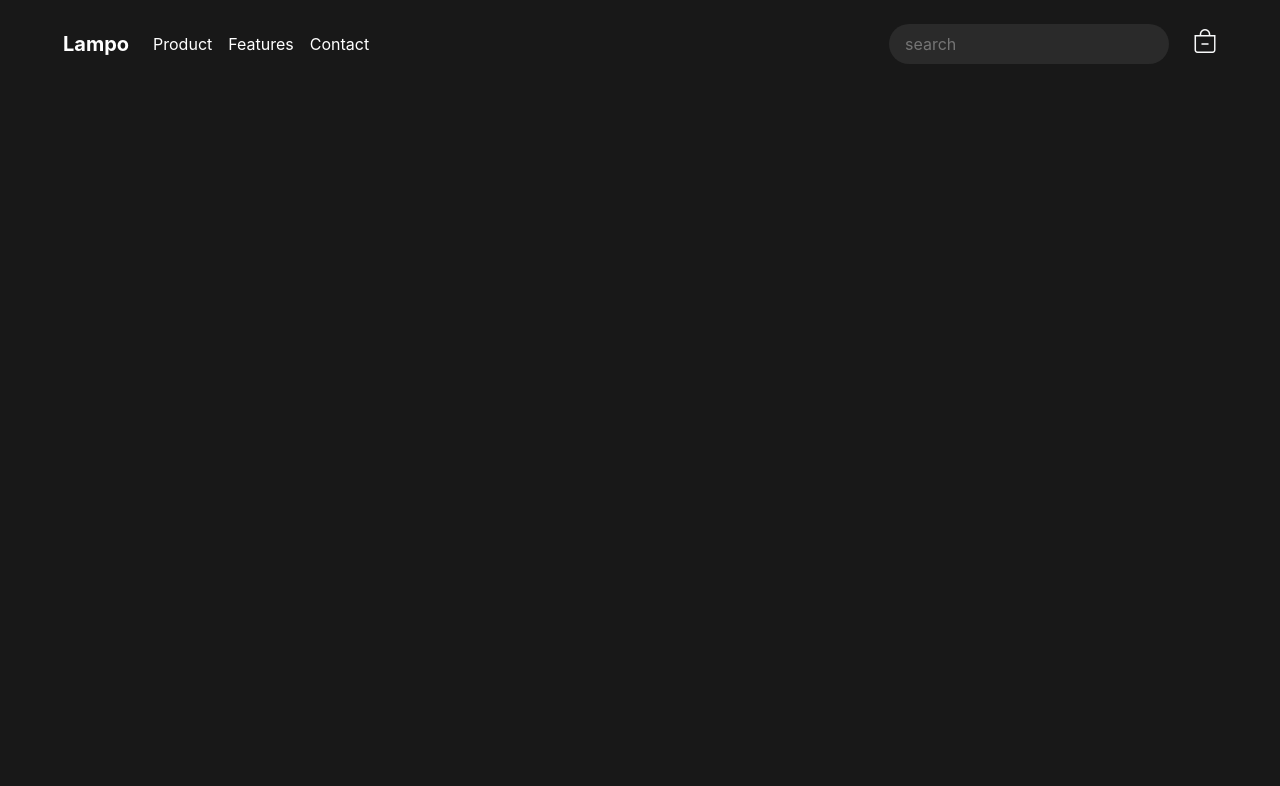
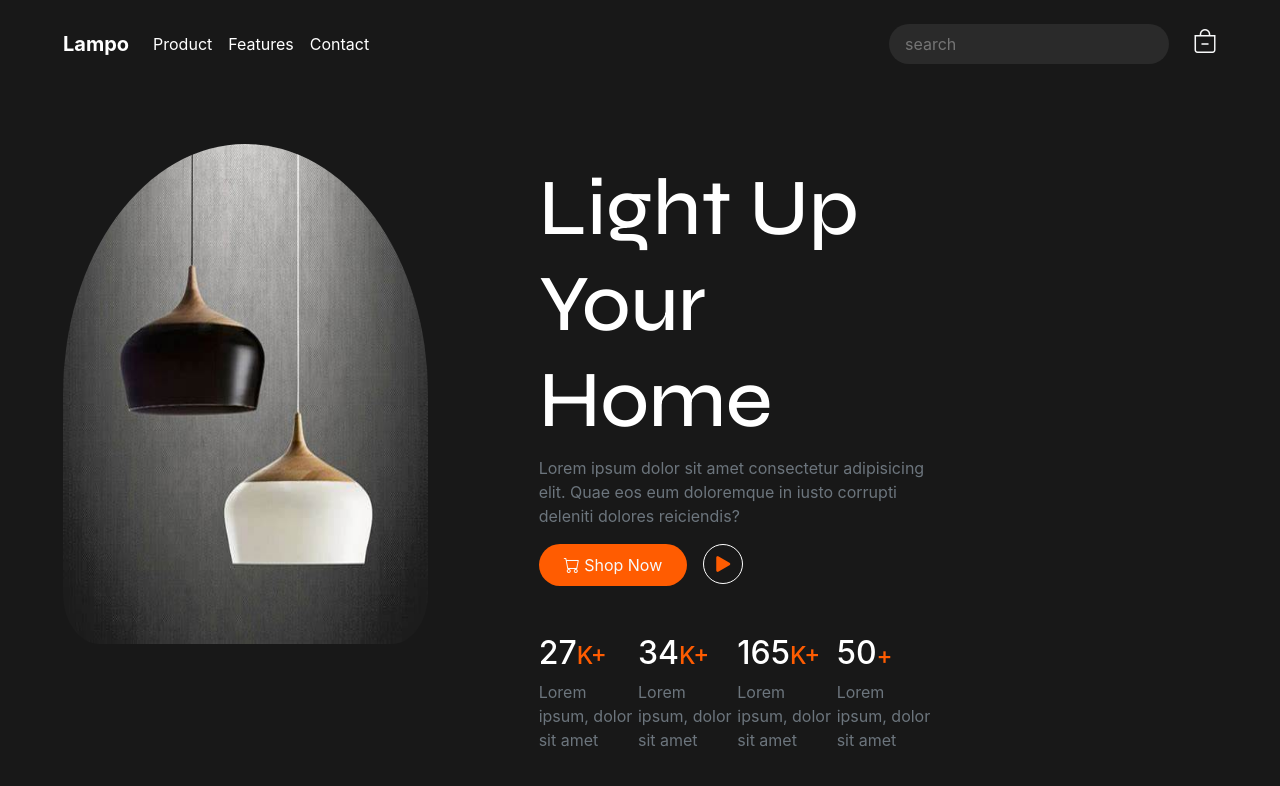
Before and after one commit to AliKarimNemati/lampo, a Nuxt app: page / in a window 1280 px wide. Shown: the top 786 px of the page. Built offline with nearby package versions, Linux system fonts and the light colour scheme.

Commit message:
hero section created

```diff
--- /dev/null
+++ b/components/HeroSection.vue
@@ -0,0 +1,112 @@
+<template>
+  <div>
+    <div class="d-flex p-5">
+      <div class="hero-img col-4">
+        <img src="../assets/img/chandelier5.jpg" class="w-100 h-100" />
+      </div>
+
+      <div class="col-5 pr-5 pl-5 ml-5 mt-3">
+        <h1 class="header-txt">Light Up Your Home</h1>
+        <p class="text-secondary">
+          Lorem ipsum dolor sit amet consectetur adipisicing elit. Quae eos eum
+          doloremque in iusto corrupti deleniti dolores reiciendis?
+        </p>
+        <div class="d-flex">
+          <nuxt-link
+            to="/"
+            class="
+              bi bi-cart
+              text-light
+              btn
+              shop-btn
+              rounded-pill
+              p-2
+              pl-4
+              pr-4
+              mr-3
+            "
+          >
+            Shop Now</nuxt-link
+          >
+          <div class="play-icon">
+            <i class="bi bi-play-fill h3"></i>
+          </div>
+        </div>
+
+        <div class="mt-5 d-flex">
+          <div>
+            <h2>27<span class="k">K+</span></h2>
+            <p class="text-secondary">
+              Lorem ipsum, dolor sit amet
+            </p>
+          </div>
+          <div>
+            <h2>34<span class="k">K+</span></h2>
+            <p class="text-secondary">
+              Lorem ipsum, dolor sit amet
+            </p>
+          </div>
+          <div>
+            <h2>165<span class="k">K+</span></h2>
+            <p class="text-secondary">
+              Lorem ipsum, dolor sit amet
+            </p>
+          </div>
+          <div>
+            <h2>50<span class="k">+</span></h2>
+            <p class="text-secondary">
+              Lorem ipsum, dolor sit amet
+            </p>
+          </div>
+        </div>
+      </div>
+    </div>
+  </div>
+</template>
+
+<script>
+export default {};
+</script>
+
+<style>
+@font-face {
+  font-family: syne;
+  src: url(../assets/font/Syne-VariableFont_wght.ttf);
+}
+.header-txt {
+  font-family: syne;
+  font-size: 5rem;
+}
+.hero-img {
+  height: 500px;
+}
+.hero-img img {
+  border-radius: 50% 50% 10% 10%;
+}
+.shop-btn {
+  background: #ff5c01;
+}
+.play-icon {
+  border: 1px solid #fff;
+  border-radius: 50%;
+  width: 40px;
+  height: 40px;
+  transition: 0.5s;
+}
+
+.play-icon i {
+  display: flex;
+  justify-content: center;
+  padding-top: 5px;
+  padding-bottom: 5px;
+  color: #ff5c01;
+}
+
+.play-icon:hover {
+  background: #fff;
+}
+.k {
+  color: #ff5c01;
+  font-size: 1.5rem;
+}
+</style>
--- a/components/Navbar.vue
+++ b/components/Navbar.vue
@@ -1,14 +1,14 @@
 <template>
-  <div>
+  <div class="top-nav">
     <!-- desktop mode -->
     <b-navbar
       toggleable="lg"
       type="dark"
-      class="fixed-top pr-lg-5 pr-2 pl-lg-5 pl-2"
+      class=" pr-lg-5 pr-2 pl-lg-5 pl-2"
     >
       <i
         :class="{ 'bi-list': openNav, 'bi-x': !openNav }"
-        class="bi h1 text-light menu-icon d-lg-none d-block"
+        class="bi h1 text-light menu-icon d-lg-none d-block  m-2"
         @click="handleOpenNav"
       ></i>
       <div class="mt-3 d-lg-flex justify-content-between col-12 d-none">
@@ -106,7 +106,9 @@ export default {
   width: 60%;
   background: rgb(71, 71, 71);
   height: 100vh;
-  position: relative;
+  z-index: 100;
+  position: fixed;
+  top: 0;
 }
 
 .openNav {
@@ -128,8 +130,19 @@ export default {
   height: 100vh;
   background: #00000083;
 }
+.menu-icon{
+  z-index: 122;
+}
 
 .menu-icon:hover {
   color: gold !important;
 }
+
+.top-nav{
+  background: #181818;
+  position: fixed;
+  width: 100%;
+  top: 0;
+  z-index: 150;
+}
 </style>
--- a/pages/index.vue
+++ b/pages/index.vue
@@ -1,5 +1,6 @@
 <template>
 <div>
+  <HeroSection class="mt-5 pt-5"/>
 </div>
 </template>
 
```
